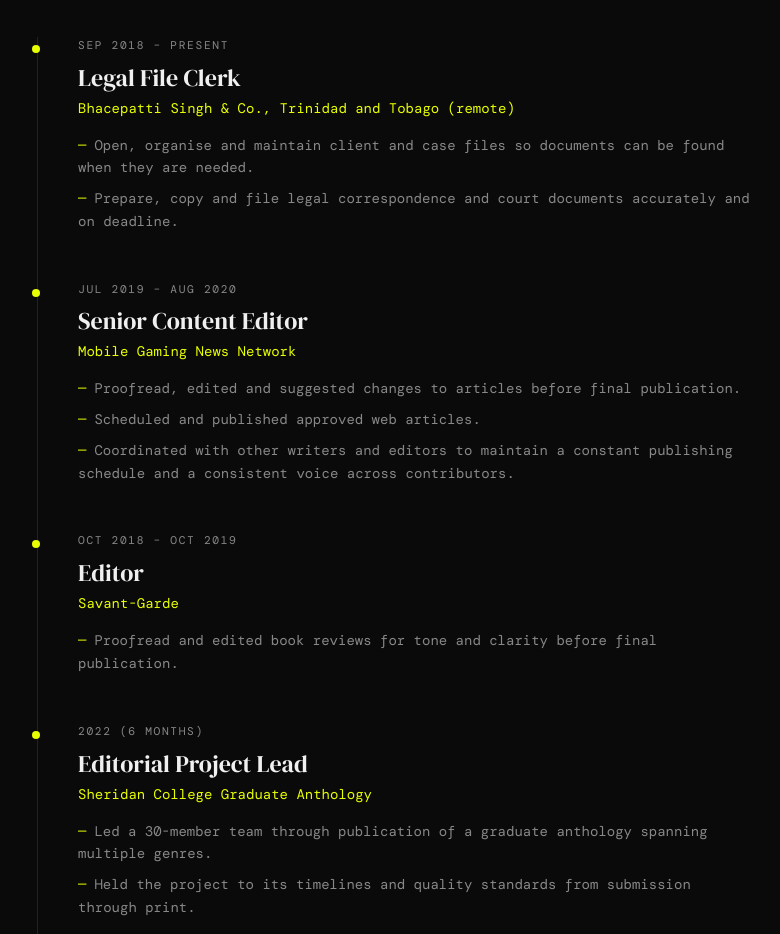
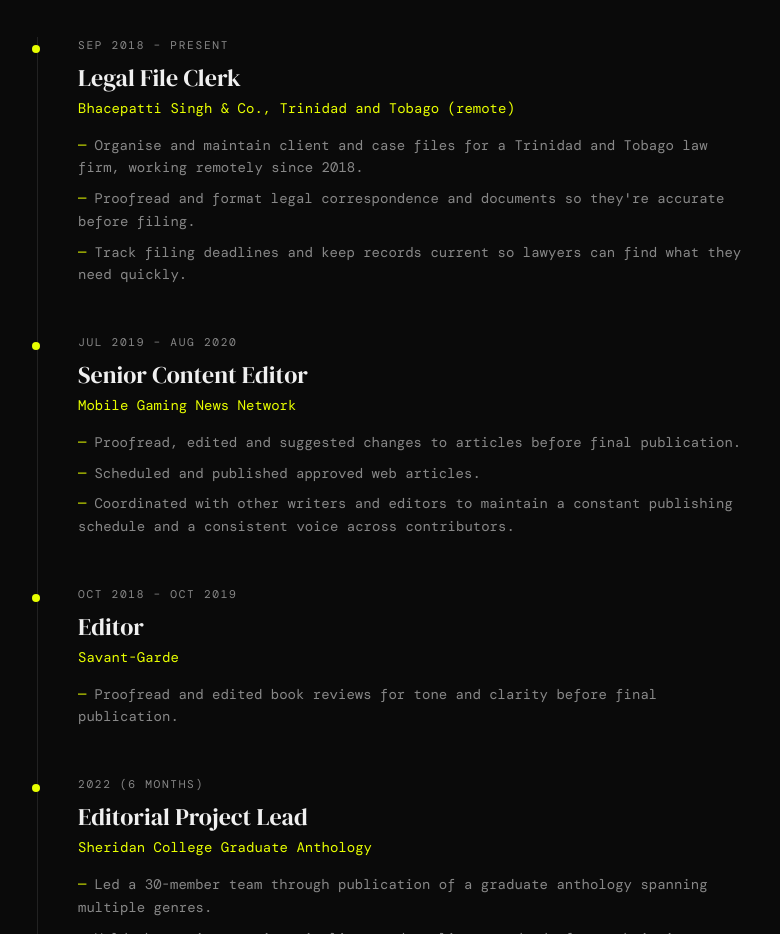
Before and after one commit to Calsolum/Portfolio, a Next.js app: page /about in a window 1280 px wide. Shown: the part 1362-2296 px from the top of the page, without its empty margins (67-847 px from the left). Built offline with nearby package versions, Linux system fonts and the light colour scheme.

Commit message:
Use clearer Legal File Clerk bullets
Co-Authored-By: Claude Opus 5.5 (1M context) <noreply@anthropic.com>
Claude-Session: https://claude.ai/code/session_01NT5gN1cKvXXuiRDsfEDEWc

```diff
--- a/src/data/site.ts
+++ b/src/data/site.ts
@@ -354,8 +354,9 @@ export const experience: ExperienceEntry[] = [
     org: "Bhacepatti Singh & Co., Trinidad and Tobago (remote)",
     period: "Sep 2018 – Present",
     bullets: [
-      "Open, organise and maintain client and case files so documents can be found when they are needed.",
-      "Prepare, copy and file legal correspondence and court documents accurately and on deadline.",
+      "Organise and maintain client and case files for a Trinidad and Tobago law firm, working remotely since 2018.",
+      "Proofread and format legal correspondence and documents so they're accurate before filing.",
+      "Track filing deadlines and keep records current so lawyers can find what they need quickly.",
     ],
   },
   {
```
